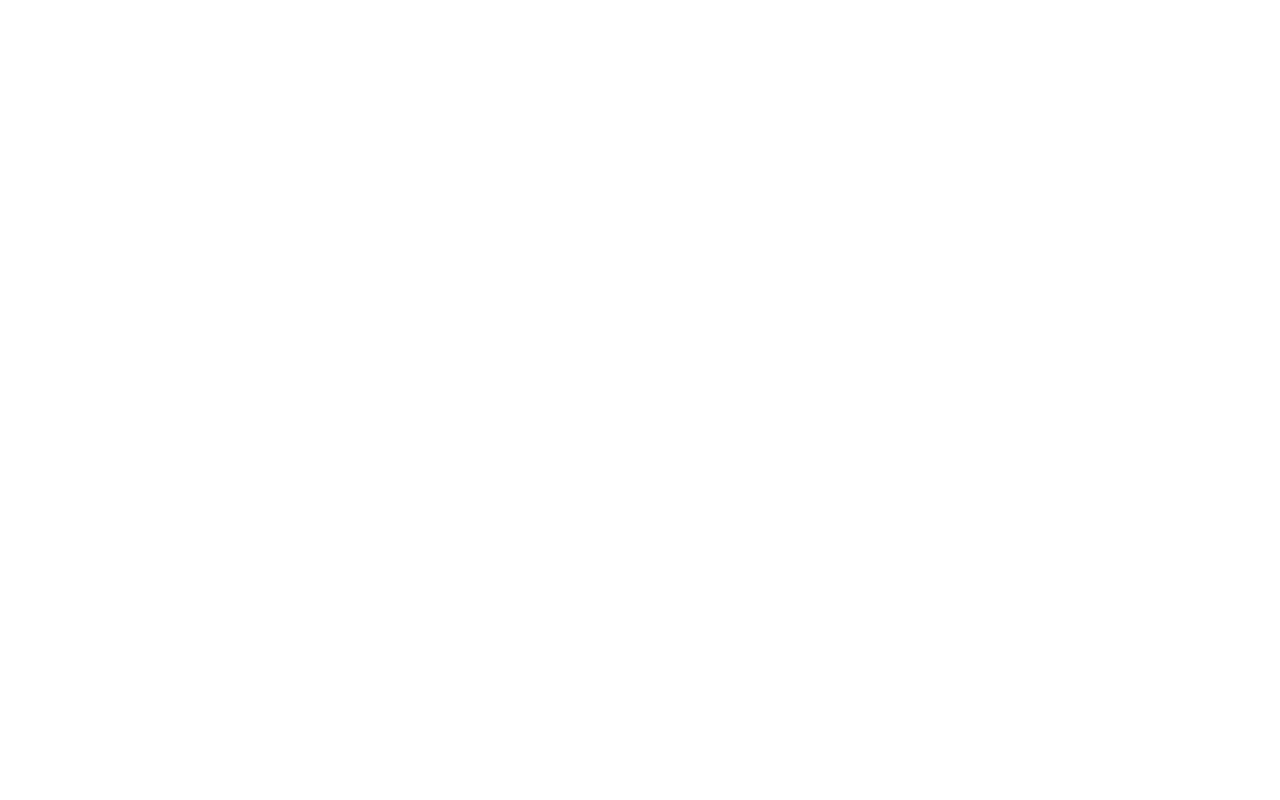
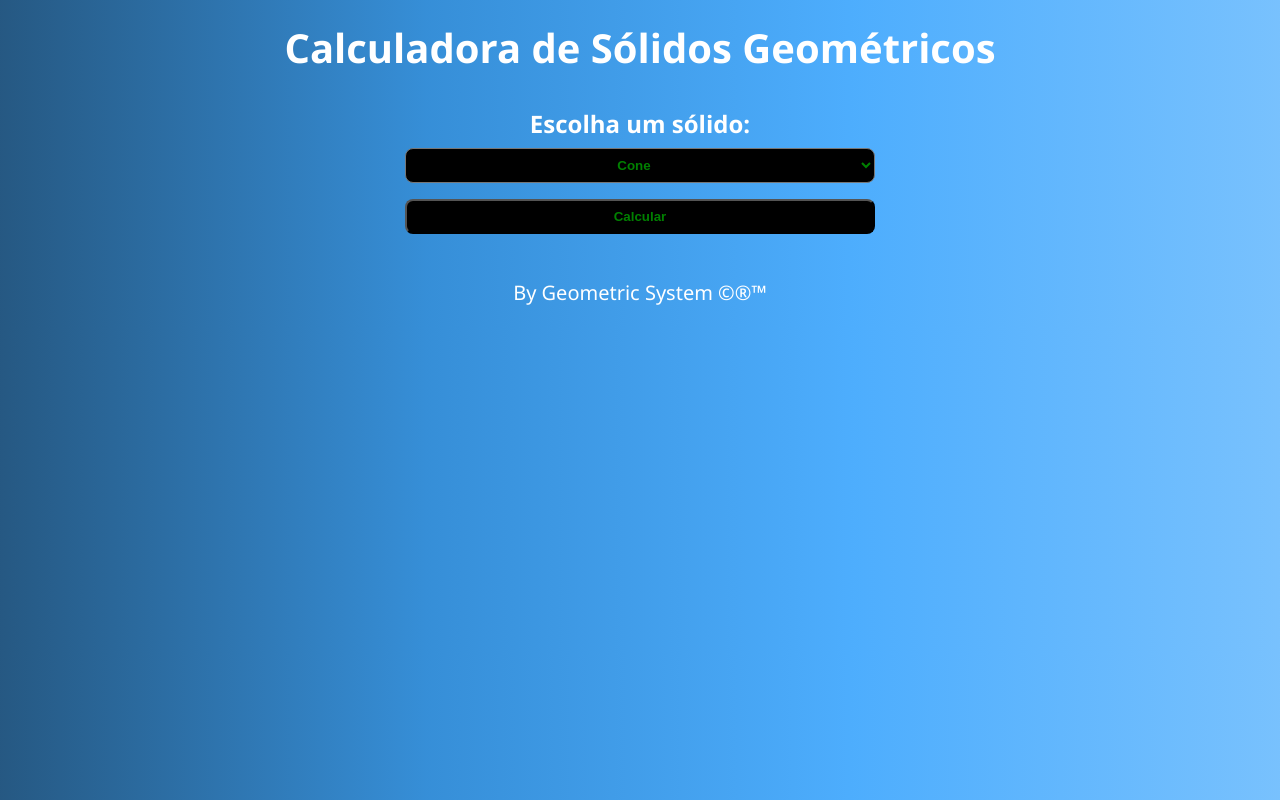
Before and after one commit to Prof-Carlos-Senai/solidos_geometricos, a website built with Vite: page index.html in a window 1280 px wide. Built offline with nearby package versions, Linux system fonts and the light colour scheme.

Commit message:
Interface com html e css

```diff
--- a/index.html
+++ b/index.html
@@ -8,6 +8,27 @@
     <title>Sólidos Geométricos</title>
 </head>
 <body>
+    <header>
+        <h1>Calculadora de Sólidos Geométricos</h1>
+    </header>
+    <main class="app">
+        <form class="form" id="form">
+            <label for="solido">Escolha um sólido:</label>
+            <select id="solido">
+                <option value="Cone" selected>Cone</option>
+                <option value="Cubo">Cubo</option>
+                <option value="Cilindro">Cilindro</option>
+                <option value="Paralelepipedo">Paralelepípedo</option>
+            </select>
 
+            <div id="parametros"></div>
+            <button type="submit">Calcular</button>
+        </form>
+        <div id="resultado"></div>
+
+    </main>
+    <footer>
+        <small>By Geometric System &copy;&reg;&trade;</small>
+    </footer>
 </body>
 </html>
--- a/style.css
+++ b/style.css
@@ -0,0 +1,61 @@
+*{
+    margin: 0;
+    padding: 0;
+}
+body{
+    font-family: 'Segoe UI', sans-serif;
+    margin: 20px;
+    text-align: center;
+    font-size: 1.5rem;
+    color: white;
+    background: linear-gradient(to left, rgba(98, 183, 253, 0.858), rgba(48, 160, 253, 0.858), rgba(21, 124, 209, 0.858), rgba(2, 61, 110, 0.858));
+}
+
+header h1{
+    font-size: 2.5rem;
+    font-weight: bold;
+    margin-bottom: 24px;
+}
+
+.app {
+    max-width: 800px;
+    margin: 0 auto;
+}
+
+.form {
+    margin-bottom: 16px;
+    padding: 8px;
+    text-align: center;
+}
+
+.form label{
+    display: block;
+    margin-bottom: 8px;
+    font-weight: bold;
+}
+
+.form select,
+.form input,
+.form button {
+    margin: 0 auto;
+    display: block;
+    text-align: center;
+    width: 60%;
+    max-width: 60%;
+    padding: 8px;
+    border-radius: 8px;
+    margin-bottom: 16px;
+    color: green;
+    background-color: black;
+    font-weight: bold;
+}
+
+.form button {
+    cursor: pointer;
+}
+
+#resultado {
+    font-size: 1.5rem;
+    font-weight: bold;
+    margin-top: 16px;
+}
```
